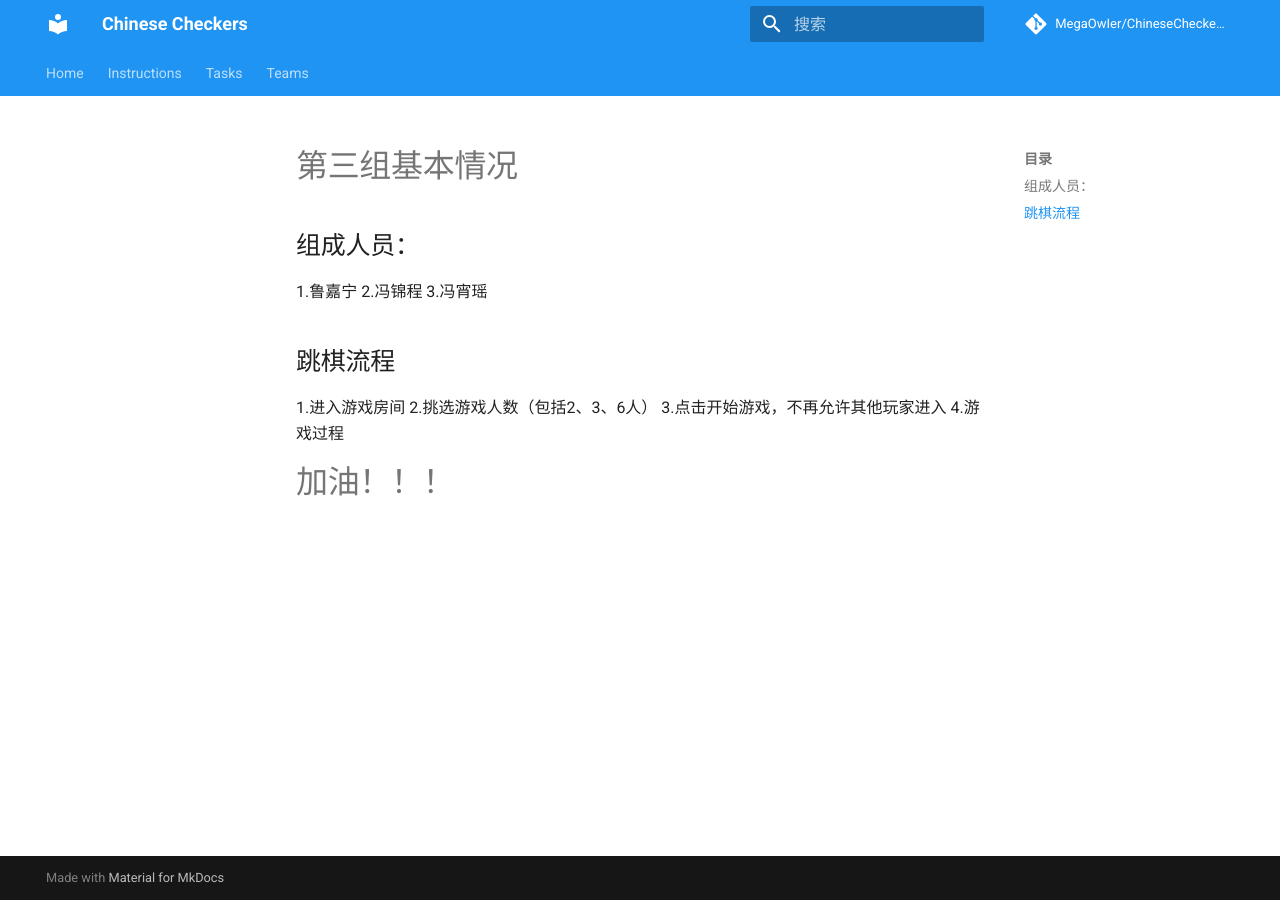
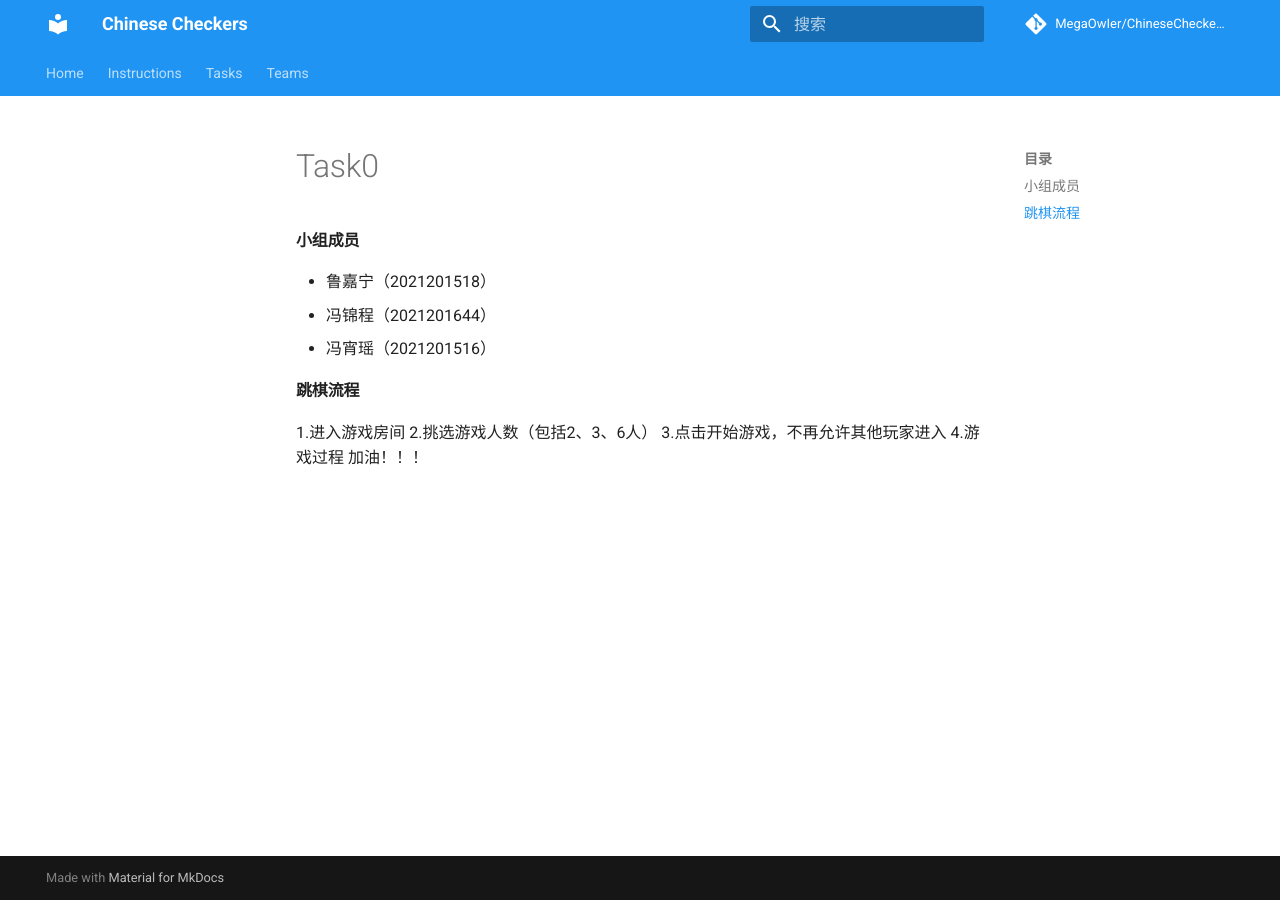
Before and after one commit to MegaOwIer/ChineseCheckers, an MkDocs documentation site: the page built from docs/submission/Team3/task0.md, in a window 1280 px wide. Built offline with MkDocs 1.6.1 and Material for MkDocs 9.7.7, drawn with Linux system fonts in a browser that asks for light colours; comment, search, counter and statistics services are not loaded.

Commit message:
git push

```diff
--- a/docs/submission/Team3/task0.md
+++ b/docs/submission/Team3/task0.md
@@ -1,11 +1,12 @@
-#第三组基本情况
-##组成人员：
-1.鲁嘉宁
-2.冯锦程
-3.冯宵瑶
-##跳棋流程
+#### 小组成员
+
++ 鲁嘉宁（2021201518）
++ 冯锦程（2021201644）
++ 冯宵瑶（2021201516）
+
+#### 跳棋流程
 1.进入游戏房间
 2.挑选游戏人数（包括2、3、6人）
 3.点击开始游戏，不再允许其他玩家进入
 4.游戏过程
-#加油！！！
+加油！！！
```
